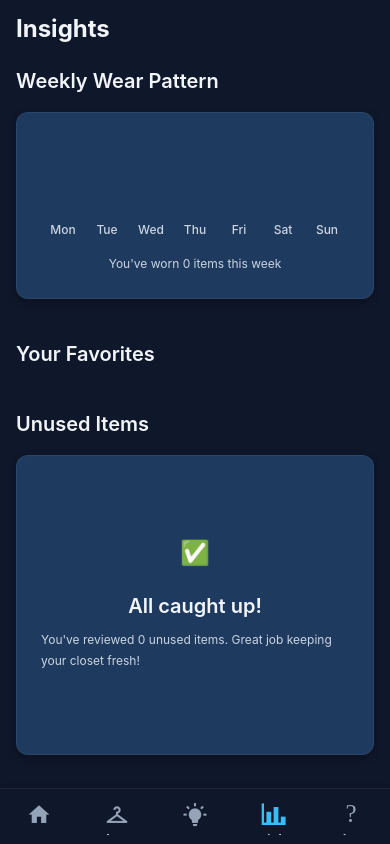
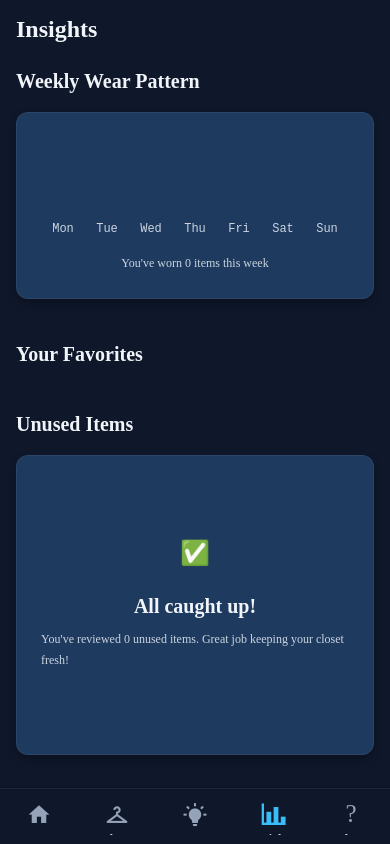
Before and after one commit to BNeish11/Closet-Companion, a React Native app: screen /Insights in a window 390 px wide. Built offline with nearby package versions, Linux system fonts and the light colour scheme.

Commit message:
typography.js update fonts

```diff
--- a/src/styles/typography.js
+++ b/src/styles/typography.js
@@ -47,7 +47,7 @@ const lineHeights = {
 const styles = {
   // Headings
   heading1: {
-    fontFamily: fontFamily.default,
+    fontFamily: fontFamily.title,
     fontSize: sizes['4xl'],  // 32px
     fontWeight: weights.bold,
     lineHeight: sizes['4xl'] * lineHeights.tight,
@@ -55,7 +55,7 @@ const styles = {
   },
 
   heading2: {
-    fontFamily: fontFamily.default,
+    fontFamily: fontFamily.title,
     fontSize: sizes['3xl'],  // 24px
     fontWeight: weights.bold,
     lineHeight: sizes['3xl'] * lineHeights.tight,
@@ -63,7 +63,7 @@ const styles = {
   },
 
   heading3: {
-    fontFamily: fontFamily.default,
+    fontFamily: fontFamily.title,
     fontSize: sizes['2xl'],  // 20px
     fontWeight: weights.semibold,
     lineHeight: sizes['2xl'] * lineHeights.normal,
@@ -72,7 +72,7 @@ const styles = {
 
   // Body Text
   body: {
-    fontFamily: fontFamily.default,
+    fontFamily: fontFamily.body,
     fontSize: sizes.base,    // 14px
     fontWeight: weights.normal,
     lineHeight: sizes.base * lineHeights.relaxed,
@@ -80,7 +80,7 @@ const styles = {
   },
 
   bodySmall: {
-    fontFamily: fontFamily.default,
+    fontFamily: fontFamily.body,
     fontSize: sizes.sm,      // 12px
     fontWeight: weights.normal,
     lineHeight: sizes.sm * lineHeights.relaxed,
@@ -88,7 +88,7 @@ const styles = {
   },
 
   bodyLarge: {
-    fontFamily: fontFamily.default,
+    fontFamily: fontFamily.body,
     fontSize: sizes.lg,      // 16px
     fontWeight: weights.normal,
     lineHeight: sizes.lg * lineHeights.relaxed,
@@ -97,7 +97,7 @@ const styles = {
 
   // Labels & Captions
   label: {
-    fontFamily: fontFamily.default,
+    fontFamily: fontFamily.body,
     fontSize: sizes.sm,      // 12px
     fontWeight: weights.semibold,
     lineHeight: sizes.sm * lineHeights.normal,
@@ -107,7 +107,7 @@ const styles = {
   },
 
   caption: {
-    fontFamily: fontFamily.default,
+    fontFamily: fontFamily.mono,
     fontSize: sizes.xs,      // 10px
     fontWeight: weights.normal,
     lineHeight: sizes.xs * lineHeights.normal,
@@ -116,7 +116,7 @@ const styles = {
 
   // Button Text
   button: {
-    fontFamily: fontFamily.default,
+    fontFamily: fontFamily.body,
     fontSize: sizes.base,    // 14px
     fontWeight: weights.semibold,
     lineHeight: sizes.base * lineHeights.normal,
@@ -125,7 +125,7 @@ const styles = {
 
   // Tab Labels
   tabLabel: {
-    fontFamily: fontFamily.default,
+    fontFamily: fontFamily.body,
     fontSize: sizes.xs,      // 10px
     fontWeight: weights.semibold,
     lineHeight: sizes.xs * lineHeights.normal,
```
